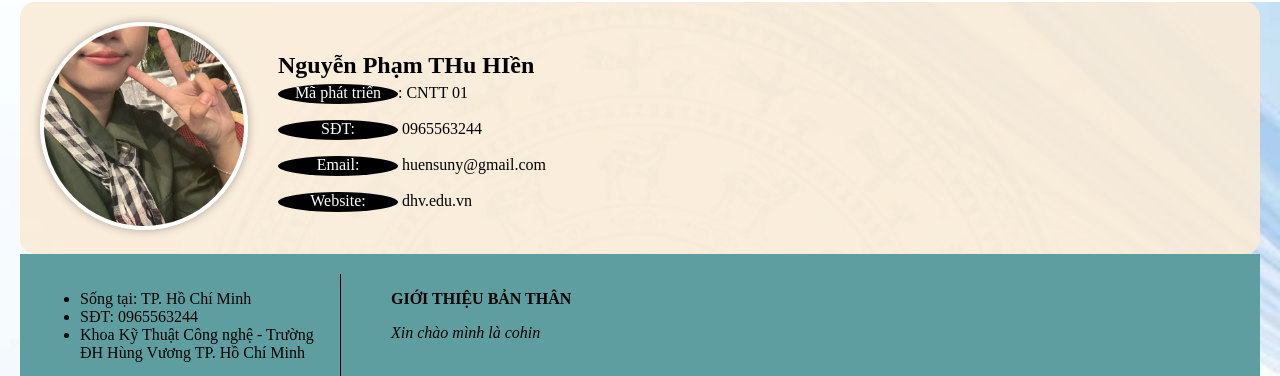
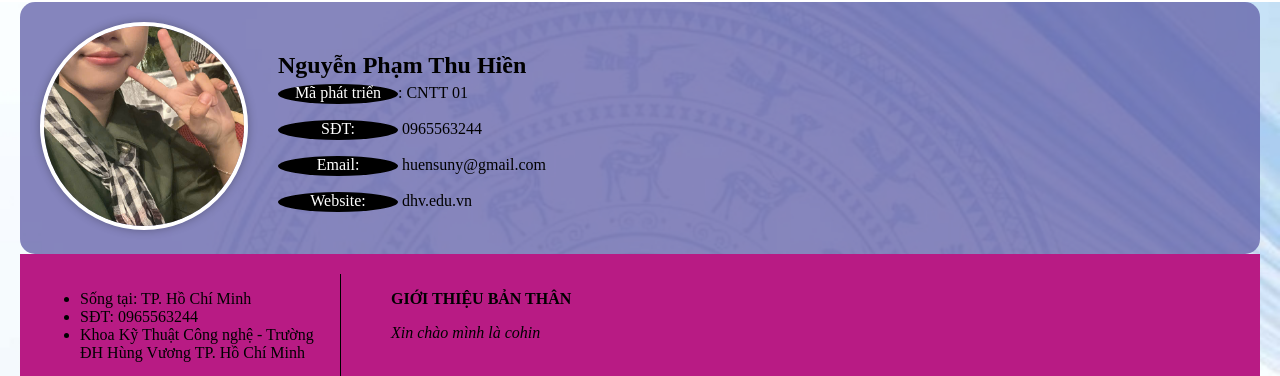
Before and after one commit to huensuny-stack/btap4, a website: page index.html in a window 1280 px wide. Shown: the part 119-495 px from the top of the page. Drawn offline with Linux system fonts and the light colour scheme.

Commit message:
sua lan 3

```diff
--- a/index.html
+++ b/index.html
@@ -72,12 +72,7 @@
         style="
           display: flex;
           flex-direction: row;
-          background-color: rgba(
-            250,
-            235,
-            215,
-            0.9
-          ); /* antiquewhite có độ mờ nhẹ */
+          background-color: rgba(94, 93, 167, 0.747); /* antiquewhite có độ mờ nhẹ */
           max-width: 1200px;
           align-items: center;
           margin: 0 auto;
@@ -104,7 +99,7 @@
         <!-- Thông tin cá nhân -->
         <div>
           <p style="font-size: 24px; font-weight: bold; margin-bottom: 5px">
-            Nguyễn Phạm THu HIền
+            Nguyễn Phạm Thu Hiền
           </p>
           <p style="margin: 5px 0"><span class="contact">Mã phát triển</span>: CNTT 01</p>
           <p> <span class="contact">SĐT:</span> 0965563244 </p>
@@ -114,7 +109,7 @@
         </div>
       </div>
 
-      <div id="ngaythangnamsinh" style="background-color: cadetblue; max-width: 1200px;margin: 0 auto;padding: 20px;display: flex;flex-direction: row;">
+      <div id="ngaythangnamsinh" style="background-color: rgb(184, 27, 132); max-width: 1200px;margin: 0 auto;padding: 20px;display: flex;flex-direction: row;">
 
 
         <div style="width: 300px;">
```
